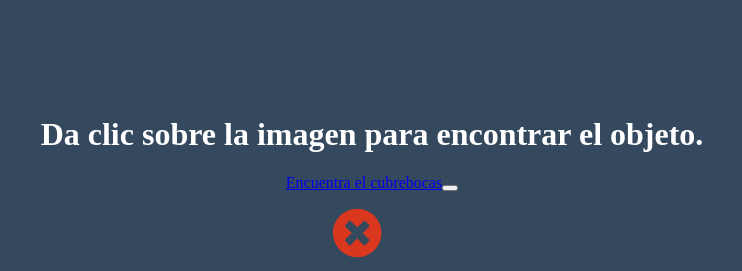
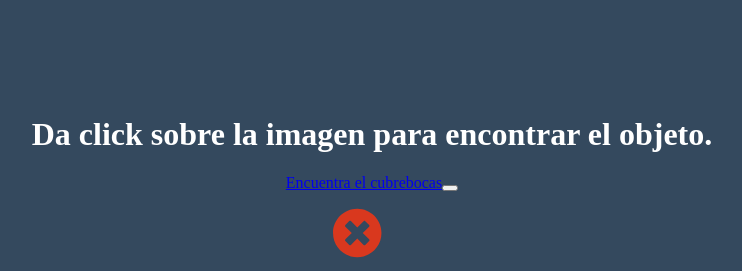
Before and after one commit to CesarJardines/Diese-oDeInterfacesDeUsuario, a Django app: template juego/templates/juego/botiquin.html in a window 1280 px wide. Shown: the top 271 px of the page, without its empty margins (268-1010 px from the left). Run offline with Django 3.2, Linux system fonts and the light colour scheme; the template is opened without the code that fills it, so the values that code supplies are empty; some libraries are stand-ins or nearby versions.

Commit message:
Update botiquin.html

```diff
--- a/juego/templates/juego/botiquin.html
+++ b/juego/templates/juego/botiquin.html
@@ -20,7 +20,7 @@
 
       </body>
         <!-- Favicon-->
-        <h1 class="text-center">Da clic sobre la imagen para encontrar el objeto.</h1>
+        <h1 class="text-center">Da click sobre la imagen para encontrar el objeto.</h1>
         <link rel="icon" type="image/x-icon" href= "{%static '/img/assets/img/favicon.ico'%}">
         <!-- Font Awesome icons (free version)-->
         <script src="https://use.fontawesome.com/releases/v5.13.0/js/all.js" crossorigin="anonymous"></script>
```
